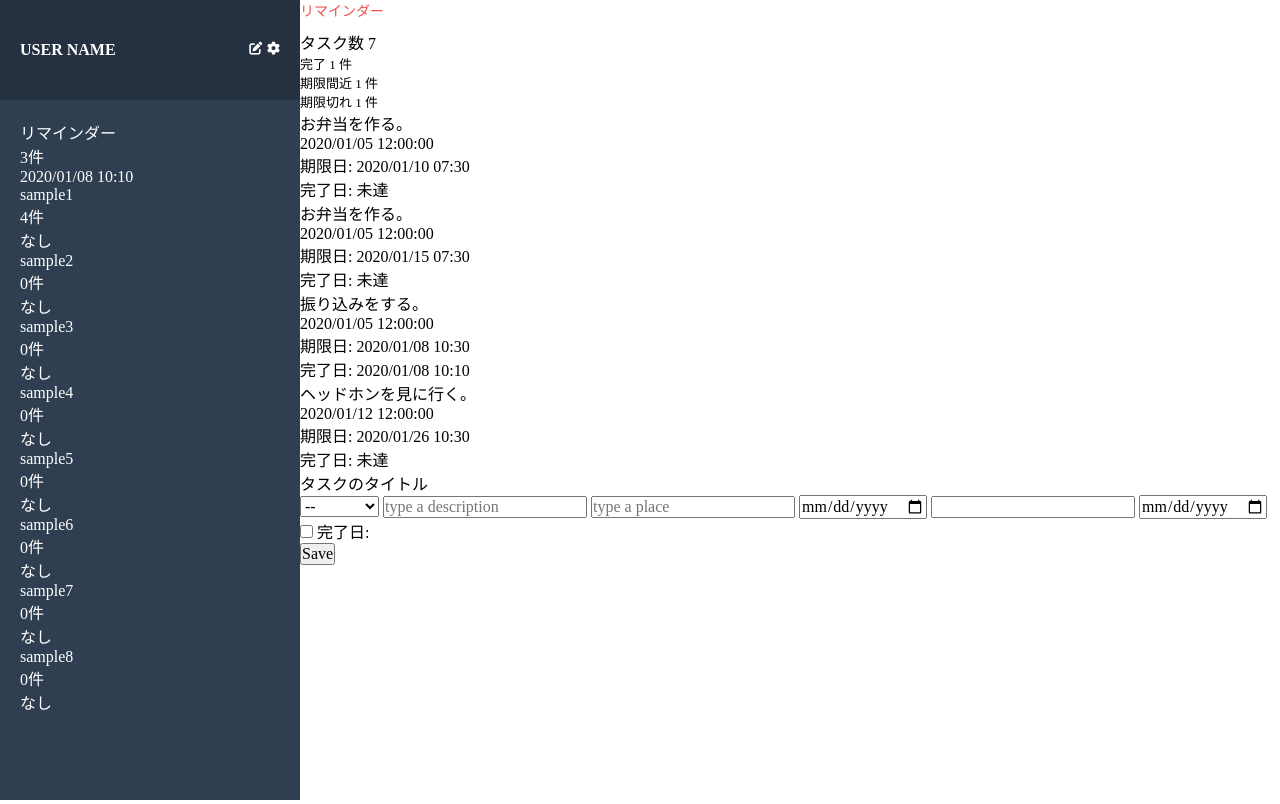
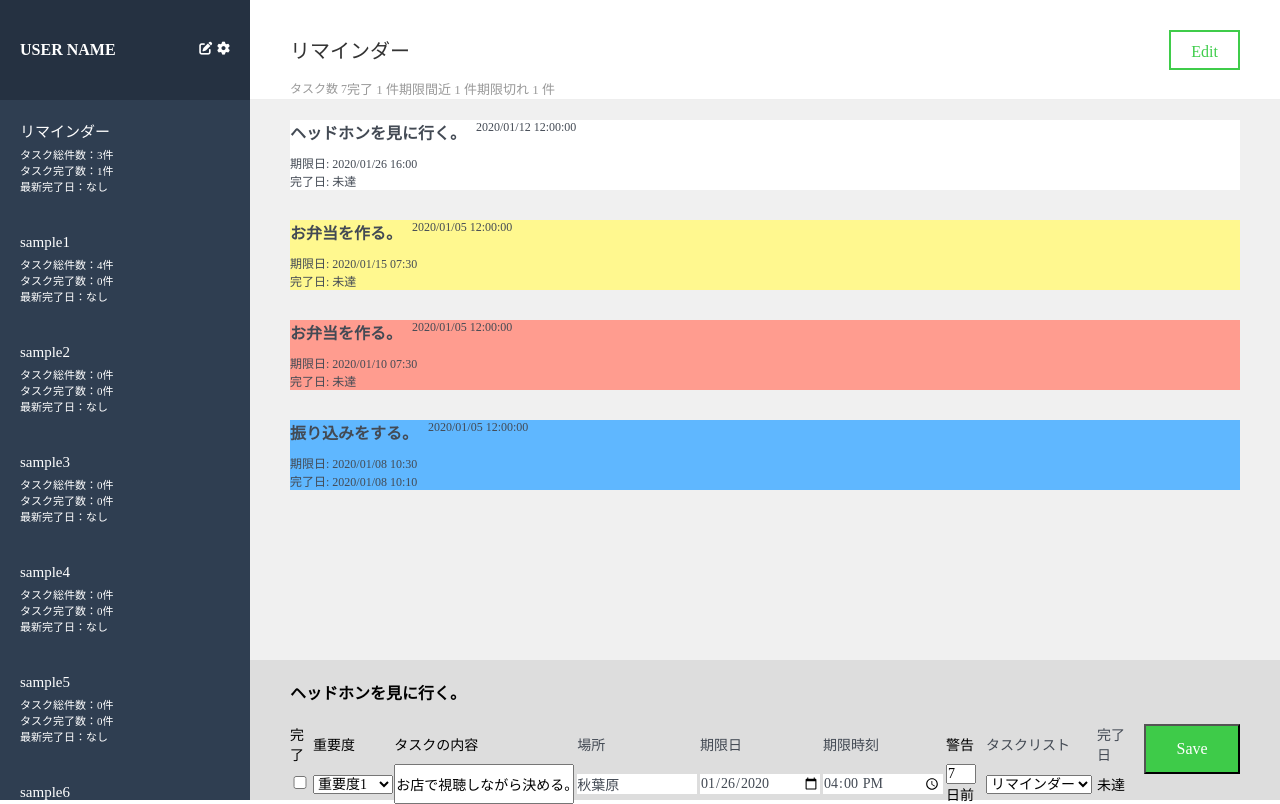
Before and after one commit to yukitaka0915-se/mytasks, a Rails app: page / in a window 1280 px wide. Run offline with Rails 7, Linux system fonts and the light colour scheme; style sheets or scripts are compiled from the project's sources; some libraries are stand-ins or nearby versions.

Commit message:
fixed fromtviews
SSIA

```diff
--- a/app/assets/stylesheets/config/_colors.scss
+++ b/app/assets/stylesheets/config/_colors.scss
@@ -5,3 +5,9 @@ $light_blue: #38AEF0;
 $light_gray: #999;
 $black: #434a54;
 $alert_orange: #F35500;
+$light_green: #3ccc48fb;
+
+$task_color_normal: $white;
+$task_color_complete: #5fb7ff;
+$task_color_warning: #fff88f;
+$task_color_overdue: #ff9c8f;
--- a/app/assets/stylesheets/config/_variable.scss
+++ b/app/assets/stylesheets/config/_variable.scss
@@ -13,13 +13,13 @@ $padding_TB0_LR20px: 0 20px;      //左右のみにpaddingを設定する際に
 
 //// side-barの定義
 // side-bar全体
-$sideBar_width: 300px;                    // side-bar全体の幅
+$sideBar_width: 250px;                    // side-bar全体の幅
 
 // side-header
 $side_color_darkBlack: #253141;         // 背景色
 
 $sideHeader_fontsize_username: 16px;      // ログインユーザー名のフォントサイズ
-$sideHeader_fontsize_groupname: 15px;     // チャットグループ名のフォントサイズ
+$sideHeader_fontsize_groupname: 15px;     // タスクグループ名のフォントサイズ
 $sideHeader_fontsize_latestmsg: 11px;     // 最新メッセージのフォントサイズ
 
 // side-groups
@@ -48,7 +48,7 @@ $editButton_hight: 40px;                   // 送信ボタンの高さ
 $editButton_maginRight: 40px;              // 送信ボタンの右余白
 
 // form
-$form_height: 90px;                        // formの高さ
+$form_height: 140px;                        // formの高さ
 
 // tasks
 $editButton_maginRight: 40px;              // 背景色
--- a/app/assets/stylesheets/modules/_main_task.scss
+++ b/app/assets/stylesheets/modules/_main_task.scss
@@ -1,11 +1,11 @@
-.mytask-main{
+.task-main{
   width: $main_width;
   float: left;
   .main-header{
     height: $header_height;
     padding: $padding_TB0_LR40px;
     @include flexbox;
-    justify-content: space-between;
+    @include justify-content(space-between);
     border-bottom: solid 1px #eeeeee;
     overflow: scroll;
     &__left-box{
@@ -15,11 +15,11 @@
         color: $main_color_blackInk;
         margin-bottom:15px;
       }
-      &__member-list{
+      &__task-list{
         @include flexbox;
         font-size: 12px;
         color: $main_color_lightgray;
-        &__member{
+        &__task{
           margin-left: $marginleft_interval;
           list-style: none;
         }
@@ -30,25 +30,25 @@
       line-height: $editButton_hight;
       padding: $padding_TB0_LR20px;
       margin-top: 30px;
-      border: solid 1px $main_color_lightBlue;
+      border: solid 2px $light_green;
       position: absolute;
       right: $editButton_maginRight;
     }
     a{
-      color: $main_color_lightBlue;
+      color: $light_green;
       &:active{
-        color: $main_color_lightBlue;
+        color: $light_green;
       }
     }
 
   }
   .tasks{
     height: $mainTasks_hight;
-    padding: 46px 40px;
-    background-color: #fafafa;
+    padding: 20px 40px;
+    background-color: #f0f0f0;
     overflow: scroll;
     .task{
-      padding-bottom: 40px;
+      padding-bottom: 20px;
       &__upper-info{
         @include flexbox;
         margin-bottom: 10px;
@@ -58,17 +58,32 @@
           font-weight: bold;
         }
         &__date{
-          color:$main_color_lightgray;
+          color:$main_color_darkgray;
           font-size: 12px;
           margin-left: 10px;
         }
       }
       &__lower-info{
-        &__text{
-          color: $main_color_darkgray;
-          font-size: 14px;
+        color: $main_color_darkgray;
+        &__target{
+          font-size: 12px;
+        }
+        &__complete{
+          font-size: 12px;
           margin-bottom: 10px;
         }
+      }
+      &--normal{
+        background-color: $task_color_normal;
+      }
+      &--complete{
+        background-color: $task_color_complete;
+      }
+      &--warning{
+        background-color: $task_color_warning;
+      }
+      &--overdue{
+        background-color: $task_color_overdue;
       }
     }
   }
@@ -77,27 +92,66 @@
     height: $form_height;
     padding: 20px 40px;
     background-color:#ddd;
+    &__task-name{
+      font-size: 16px;
+      font-weight: bold;
+      margin-bottom: 20px;
+    }
     form{
       @include flexbox;
-      .input-box{
+      .field{
         position: relative;
         width: $WidthMax;
-        &__text{
-          height: 50px;
-          width: $WidthMax;
-          padding: 0 40px 0 10px;
+        font-size: 14px;
+        &__title{
+          height: 10px;
+          width: 140px;
+          // padding: 0 40px 0 10px;
           color: $main_color_darkgray;
           border-style: none;
+
+          &--completed{
+            width: 40px;
+          }
+
+          &--priority_id{
+            width: 90px;
+          }
+
+          &--description{
+            width: 200px;
+          }
+
+          &--warning_st_days{
+            width: 100px;
+          }
+
         }
-        &__image{
-          font-size: 1.3rem;
-          position: absolute;
-          top: 10px;
-          right: 10px;
-          cursor: pointer;
-          &__file{
-            display: none;
+
+        &__text{
+          height: 20px;
+          width: 120px;
+          // padding: 0 40px 0 10px;
+          color: $main_color_darkgray;
+          border-style: none;
+
+          &--completed{
+            width: 20px;
           }
+
+          &--priority_id{
+            width: 80px;
+          }
+
+          &--description{
+            height: 40px;
+            width: 180px;
+          }
+
+          &--warning_st_days{
+            width: 30px;
+          }
+
         }
       }
       .submit-btn{
@@ -105,7 +159,7 @@
         height: 50px;
         padding: 0 30px;
         margin-left: 15px;
-        background-color: $main_color_lightBlue;
+        background-color: $light_green;
         color:$FontCcolor_default;
         cursor: pointer;
       }
--- a/app/assets/stylesheets/modules/_side_bar.scss
+++ b/app/assets/stylesheets/modules/_side_bar.scss
@@ -35,14 +35,25 @@
     overflow: scroll;
     .group{
       margin-bottom: $sideGroup_marginBottom;
-      &__group-name{
+      %__task-title {
+        font-size: $sideHeader_fontsize_latestmsg;
+      }
+      &__task-name{
         font-size: $sideHeader_fontsize_groupname;
         margin-bottom: $sideGroup_groupname_marginBottom;
       }
-      &__latest-task{
-        font-size: $sideHeader_fontsize_latestmsg;
+      &__length{
+        @extend %__task-title;
+      }
+      &__complete{
+        @extend %__task-title;
+        &--length {
+          @extend %__task-title;
+        }
+        &--latest {
+          @extend %__task-title;
+        }
       }
     }
   }
-
 }
--- a/app/views/shared/_main_task.html.haml
+++ b/app/views/shared/_main_task.html.haml
@@ -9,75 +9,101 @@
           完了 1 件
         %li.main-header__left-box__task-list--warning
           期限間近 1 件
-        %li.main-header__left-box__task-list--expired
+        %li.main-header__left-box__task-list--overdue
           期限切れ 1 件
-
+    = link_to "#" do
+      .main-header__edit-btn Edit
   .tasks
-    .task--expired
-      .task{data: {task: {id: 3}}}
-      .task__upper-info
-        %p.task__upper-info__talker
-          お弁当を作る。
-        %p.task__upper-info__date
-          2020/01/05 12:00:00
-      .task__lower-info
-        %p.task__lower-info__target
-          期限日: 2020/01/10 07:30
-        %p.task__lower-info__complete
-          完了日: 未達
-    .task--warning
-      .task{data: {task: {id: 2}}}
-      .task__upper-info
-        %p.task__upper-info__talker
-          お弁当を作る。
-        %p.task__upper-info__date
-          2020/01/05 12:00:00
-      .task__lower-info
-        %p.task__lower-info__target
-          期限日: 2020/01/15 07:30
-        %p.task__lower-info__complete
-          完了日: 未達
-    .task--expired
-      .task{data: {task: {id: 1}}}
-      .task__upper-info
-        %p.task__upper-info__talker
-          振り込みをする。
-        %p.task__upper-info__date
-          2020/01/05 12:00:00
-      .task__lower-info
-        %p.task__lower-info__target
-          期限日: 2020/01/08 10:30
-        %p.task__lower-info__complete
-          完了日: 2020/01/08 10:10
-    .task--normal
-      .task{data: {task: {id: 1}}}
-      .task__upper-info
-        %p.task__upper-info__talker
-          ヘッドホンを見に行く。
-        %p.task__upper-info__date
-          2020/01/12 12:00:00
-      .task__lower-info
-        %p.task__lower-info__target
-          期限日: 2020/01/26 10:30
-        %p.task__lower-info__complete
-          完了日: 未達
+    .task{data: {task: {id: 4}}}
+      .task--normal
+        .task__upper-info
+          %p.task__upper-info__talker
+            ヘッドホンを見に行く。
+          %p.task__upper-info__date
+            2020/01/12 12:00:00
+        .task__lower-info
+          %p.task__lower-info__target
+            期限日: 2020/01/26 16:00
+          %p.task__lower-info__complete
+            完了日: 未達
+    .task{data: {task: {id: 3}}}
+      .task--warning
+        .task__upper-info
+          %p.task__upper-info__talker
+            お弁当を作る。
+          %p.task__upper-info__date
+            2020/01/05 12:00:00
+        .task__lower-info
+          %p.task__lower-info__target
+            期限日: 2020/01/15 07:30
+          %p.task__lower-info__complete
+            完了日: 未達
+    .task{data: {task: {id: 2}}}
+      .task--overdue
+        .task__upper-info
+          %p.task__upper-info__talker
+            お弁当を作る。
+          %p.task__upper-info__date
+            2020/01/05 12:00:00
+        .task__lower-info
+          %p.task__lower-info__target
+            期限日: 2020/01/10 07:30
+          %p.task__lower-info__complete
+            完了日: 未達
+    .task{data: {task: {id: 1}}}
+      .task--complete
+        .task__upper-info
+          %p.task__upper-info__talker
+            振り込みをする。
+          %p.task__upper-info__date
+            2020/01/05 12:00:00
+        .task__lower-info
+          %p.task__lower-info__target
+            期限日: 2020/01/08 10:30
+          %p.task__lower-info__complete
+            完了日: 2020/01/08 10:10
 
   .form
-    %p
-      タスクのタイトル
-    %form
+    .form__task-name
+      ヘッドホンを見に行く。
+    %form{target: "#"}
       .field
-        %select.field__select{name: "priority_id"}
-          %option{value: "0"} --
-          %option{value: "1"} 重要度1
-          %option{value: "2"} 重要度2
-          %option{value: "3"} 重要度3
-        %input.field__text{name: "task[description]", placeholder: "type a description", type: "text"}/
-        %input.field__text{name: "task[place]", placeholder: "type a place", type: "text"}/
-        %input.field__text{name: "task[target_dt]", type: "date"}/
-        %input.field__text{name: "task[warning_st_days]", type: "number"}/
-        %input.field__text{name: "task[warning_dt]", type: "date"}/
-        %input.field__text{name: "task[completed]", type: "checkbox"}/
-        %label.field__label
-          完了日:
-      %input.submit-btn{name: "commit", type: "submit", value: "Save"}/
+        %table
+          %tr
+            %th.field__title--completed 完了
+            %th.field__title--priority_id 重要度
+            %th.field__title--description タスクの内容
+            %th.field__title 場所
+            %th.field__title 期限日
+            %th.field__title 期限時刻
+            %th.field__title--warning_st_days 警告
+            %th.field__title タスクリスト
+            %th.field__title 完了日
+          %tr
+            %td
+              %input.field__text--completed{value: "", name: "task[completed]", type: "checkbox"}/
+            %td
+              %select.field__text--priority_id{name: "priority_id"}
+                %option{value: "0"} --
+                %option{selected: "selected", value: "1"} 重要度1
+                %option{value: "2"} 重要度2
+                %option{value: "3"} 重要度3
+            %td
+              %input.field__text--description{value: "お店で視聴しながら決める。", name: "task[description]", placeholder: "type a description", type: "textarea"}
+            %td
+              %input.field__text{value: "秋葉原", name: "task[place]", placeholder: "type a place", type: "text"}
+            %td
+              %input.field__text{value: "2020-01-26", name: "task[target_dt]", type: "date"}
+            %td
+              %input.field__text{value: "16:00", name: "task[target_dt]", type: "time"}
+            %td
+              %input.field__text--warning_st_days{value: "7", name: "task[warning_st_days]", type: "number"}日前
+            %td
+              %select.field__text--group_id{name: "group_id"}
+                %option{selected: "selected", value: "1"} リマインダー
+                %option{value: "2"} sample1
+                %option{value: "3"} sample2
+                %option{value: "4"} sample3
+            %td
+              %label.field__label 未達
+      %input.submit-btn{name: "commit", type: "submit", value: "Save"}
--- a/app/views/shared/_side_bar.html.haml
+++ b/app/views/shared/_side_bar.html.haml
@@ -12,47 +12,56 @@
             = icon('fas', 'cog')
   .groups
     = link_to "#" do
-      .task
-        %p.task__task-name リマインダー
-        %p.task__length 3件
-        %p.task__latest-complete 2020/01/08 10:10
+      .group
+        %p.group__task-name リマインダー
+        %p.group__length タスク総件数：3件
+        %p.group__complete--length タスク完了数：1件
+        %p.group__complete--latest 最新完了日：なし
     = link_to "#" do
-      .task
-        %p.task__task-name sample1
-        %p.task__length 4件
-        %p.task__latest-complete なし
+      .group
+        %p.group__task-name sample1
+        %p.group__length タスク総件数：4件
+        %p.group__complete--length タスク完了数：0件
+        %p.group__complete--latest 最新完了日：なし
     = link_to "#" do
-      .task
-        %p.task__task-name sample2
-        %p.task__length 0件
-        %p.task__latest-complete なし
+      .group
+        %p.group__task-name sample2
+        %p.group__length タスク総件数：0件
+        %p.group__complete--length タスク完了数：0件
+        %p.group__complete--latest 最新完了日：なし
     = link_to "#" do
-      .task
-        %p.task__task-name sample3
-        %p.task__length 0件
-        %p.task__latest-complete なし
+      .group
+        %p.group__task-name sample3
+        %p.group__length タスク総件数：0件
+        %p.group__complete--length タスク完了数：0件
+        %p.group__complete--latest 最新完了日：なし
     = link_to "#" do
-      .task
-        %p.task__task-name sample4
-        %p.task__length 0件
-        %p.task__latest-complete なし
+      .group
+        %p.group__task-name sample4
+        %p.group__length タスク総件数：0件
+        %p.group__complete--length タスク完了数：0件
+        %p.group__complete--latest 最新完了日：なし
     = link_to "#" do
-      .task
-        %p.task__task-name sample5
-        %p.task__length 0件
-        %p.task__latest-complete なし
+      .group
+        %p.group__task-name sample5
+        %p.group__length タスク総件数：0件
+        %p.group__complete--length タスク完了数：0件
+        %p.group__complete--latest 最新完了日：なし
     = link_to "#" do
-      .task
-        %p.task__task-name sample6
-        %p.task__length 0件
-        %p.task__latest-complete なし
+      .group
+        %p.group__task-name sample6
+        %p.group__length タスク総件数：0件
+        %p.group__complete--length タスク完了数：0件
+        %p.group__complete--latest 最新完了日：なし
     = link_to "#" do
-      .task
-        %p.task__task-name sample7
-        %p.task__length 0件
-        %p.task__latest-complete なし
+      .group
+        %p.group__task-name sample7
+        %p.group__length タスク総件数：0件
+        %p.group__complete--length タスク完了数：0件
+        %p.group__complete--latest 最新完了日：なし
     = link_to "#" do
-      .task
-        %p.task__task-name sample8
-        %p.task__length 0件
-        %p.task__latest-complete なし
+      .group
+        %p.group__task-name sample8
+        %p.group__length タスク総件数：0件
+        %p.group__complete--length タスク完了数：0件
+        %p.group__complete--latest 最新完了日：なし
```
Also changed, not shown: config/application.rb (+10 -1 lines).
